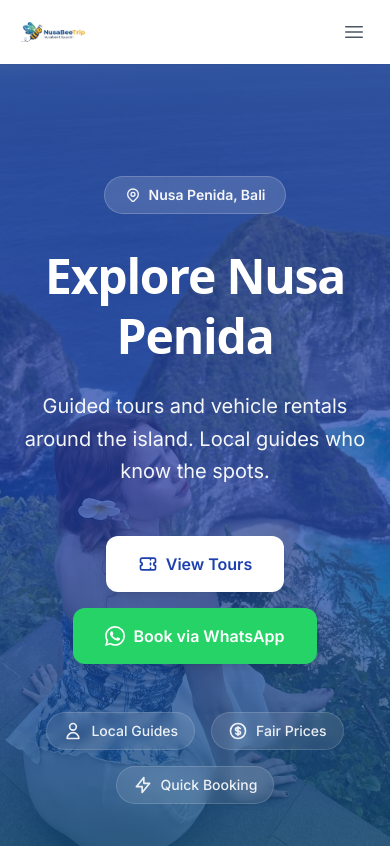
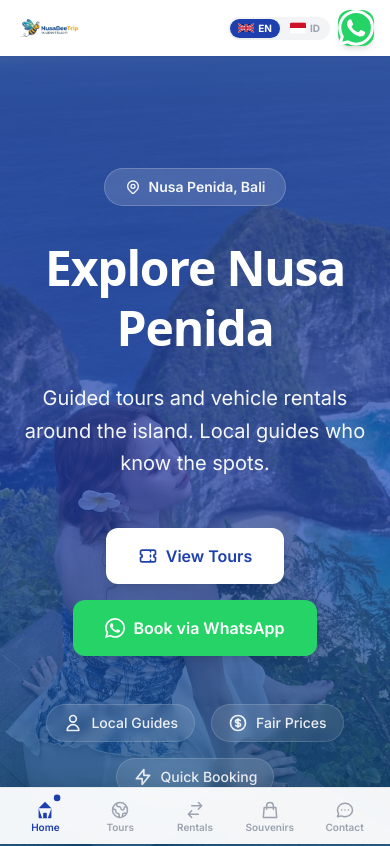
Before and after one commit to reikidevs/nusabeetrip, a Next.js app: page / in a window 390 px wide. Shown: the top 846 px of the page. Built offline with nearby package versions, Linux system fonts and the light colour scheme.

Commit message:
feat: implement responsive layout and navigation header components

```diff
--- a/src/components/layout/Header.tsx
+++ b/src/components/layout/Header.tsx
@@ -4,11 +4,13 @@ import React, { useState, useEffect } from 'react';
 import Link from 'next/link';
 import Image from 'next/image';
 import { usePathname } from 'next/navigation';
-import { Bars3Icon, XMarkIcon } from '@heroicons/react/24/outline';
 import { useLanguage } from '@/lib/LanguageContext';
 import type { Language } from '@/lib/translations';
 import { getWhatsAppLink } from '@/lib/whatsapp';
 
+/* ------------------------------------------------------------------ */
+/*  Desktop nav items                                                  */
+/* ------------------------------------------------------------------ */
 const NAV_ITEMS = [
   { key: 'home' as const, href: '/' },
   { key: 'tours' as const, href: '/tours' },
@@ -18,24 +20,70 @@ const NAV_ITEMS = [
   { key: 'contact' as const, href: '/contact' },
 ];
 
-const WHATSAPP_NUMBER = '6289631281234';
+/* ------------------------------------------------------------------ */
+/*  Mobile bottom-bar items (5 tabs max for thumb reach)               */
+/* ------------------------------------------------------------------ */
+const MOBILE_TABS = [
+  {
+    key: 'home' as const,
+    href: '/',
+    icon: (active: boolean) => (
+      <svg className="w-5 h-5" fill={active ? 'currentColor' : 'none'} stroke="currentColor" viewBox="0 0 24 24">
+        <path strokeLinecap="round" strokeLinejoin="round" strokeWidth={active ? 0 : 1.8} d="M3 12l2-2m0 0l7-7 7 7M5 10v10a1 1 0 001 1h3m10-11l2 2m-2-2v10a1 1 0 01-1 1h-3m-6 0a1 1 0 001-1v-4a1 1 0 011-1h2a1 1 0 011 1v4a1 1 0 001 1m-6 0h6" />
+      </svg>
+    ),
+  },
+  {
+    key: 'tours' as const,
+    href: '/tours',
+    icon: (active: boolean) => (
+      <svg className="w-5 h-5" fill={active ? 'currentColor' : 'none'} stroke="currentColor" viewBox="0 0 24 24">
+        <path strokeLinecap="round" strokeLinejoin="round" strokeWidth={active ? 0 : 1.8} d="M3.055 11H5a2 2 0 012 2v1a2 2 0 002 2 2 2 0 012 2v2.945M8 3.935V5.5A2.5 2.5 0 0010.5 8h.5a2 2 0 012 2 2 2 0 104 0 2 2 0 012-2h1.064M15 20.488V18a2 2 0 012-2h3.064M21 12a9 9 0 11-18 0 9 9 0 0118 0z" />
+      </svg>
+    ),
+  },
+  {
+    key: 'rentals' as const,
+    href: '/rentals',
+    icon: (active: boolean) => (
+      <svg className="w-5 h-5" fill={active ? 'currentColor' : 'none'} stroke="currentColor" viewBox="0 0 24 24">
+        <path strokeLinecap="round" strokeLinejoin="round" strokeWidth={active ? 0 : 1.8} d="M8 7h12m0 0l-4-4m4 4l-4 4m0 6H4m0 0l4 4m-4-4l4-4" />
+      </svg>
+    ),
+  },
+  {
+    key: 'souvenirs' as const,
+    href: '/souvenirs',
+    icon: (active: boolean) => (
+      <svg className="w-5 h-5" fill={active ? 'currentColor' : 'none'} stroke="currentColor" viewBox="0 0 24 24">
+        <path strokeLinecap="round" strokeLinejoin="round" strokeWidth={active ? 0 : 1.8} d="M16 11V7a4 4 0 00-8 0v4M5 9h14l1 12H4L5 9z" />
+      </svg>
+    ),
+  },
+  {
+    key: 'contact' as const,
+    href: '/contact',
+    icon: (active: boolean) => (
+      <svg className="w-5 h-5" fill={active ? 'currentColor' : 'none'} stroke="currentColor" viewBox="0 0 24 24">
+        <path strokeLinecap="round" strokeLinejoin="round" strokeWidth={active ? 0 : 1.8} d="M8 12h.01M12 12h.01M16 12h.01M21 12c0 4.418-4.03 8-9 8a9.863 9.863 0 01-4.255-.949L3 20l1.395-3.72C3.512 15.042 3 13.574 3 12c0-4.418 4.03-8 9-8s9 3.582 9 8z" />
+      </svg>
+    ),
+  },
+];
 
-/** UK / British flag SVG */
+/* ------------------------------------------------------------------ */
+/*  Flag SVGs                                                          */
+/* ------------------------------------------------------------------ */
 const FlagGB: React.FC<{ className?: string }> = ({ className = 'w-5 h-4' }) => (
   <svg className={className} viewBox="0 0 60 30" xmlns="http://www.w3.org/2000/svg">
     <rect width="60" height="30" fill="#012169" />
-    {/* Diagonals white */}
     <path d="M0 0 L60 30 M60 0 L0 30" stroke="#fff" strokeWidth="6" />
-    {/* Diagonals red clipped to quadrants */}
     <path d="M0 0 L60 30 M60 0 L0 30" stroke="#C8102E" strokeWidth="4" />
-    {/* Cross white */}
     <path d="M30 0 V30 M0 15 H60" stroke="#fff" strokeWidth="10" />
-    {/* Cross red */}
     <path d="M30 0 V30 M0 15 H60" stroke="#C8102E" strokeWidth="6" />
   </svg>
 );
 
-/** Indonesia flag SVG */
 const FlagID: React.FC<{ className?: string }> = ({ className = 'w-5 h-4' }) => (
   <svg className={className} viewBox="0 0 3 2" xmlns="http://www.w3.org/2000/svg">
     <rect width="3" height="1" fill="#CE1126" />
@@ -43,14 +91,12 @@ const FlagID: React.FC<{ className?: string }> = ({ className = 'w-5 h-4' }) =>
   </svg>
 );
 
-const FLAG_MAP: Record<Language, React.FC<{ className?: string }>> = {
-  en: FlagGB,
-  id: FlagID,
-};
-
+const FLAG_MAP: Record<Language, React.FC<{ className?: string }>> = { en: FlagGB, id: FlagID };
 const LANG_LABEL: Record<Language, string> = { en: 'EN', id: 'ID' };
 
-/** Language switcher toggle — desktop (top bar, white pill) */
+/* ------------------------------------------------------------------ */
+/*  Language switcher (desktop top bar)                                 */
+/* ------------------------------------------------------------------ */
 const LangSwitcher: React.FC<{ language: Language; setLanguage: (l: Language) => void }> = ({ language, setLanguage }) => (
   <div className="flex items-center gap-0.5 bg-white/10 rounded-full p-0.5">
     {(['en', 'id'] as Language[]).map((lang) => {
@@ -74,6 +120,9 @@ const LangSwitcher: React.FC<{ language: Language; setLanguage: (l: Language) =>
   </div>
 );
 
+/* ------------------------------------------------------------------ */
+/*  Header Component                                                    */
+/* ------------------------------------------------------------------ */
 const Header: React.FC = () => {
   const { language, setLanguage, t } = useLanguage();
   const [mobileMenuOpen, setMobileMenuOpen] = useState(false);
@@ -100,6 +149,7 @@ const Header: React.FC = () => {
     href === '/' ? pathname === '/' : pathname.startsWith(href);
 
   return (
+    <>
       <header
         className={`sticky top-0 z-50 transition-all duration-300 ${
           scrolled
@@ -107,7 +157,7 @@ const Header: React.FC = () => {
             : 'bg-white shadow-sm'
         }`}
       >
-      {/* Top info bar */}
+        {/* Desktop top info bar */}
         <div className="hidden lg:block bg-brand-blue-800 text-white">
           <div className="max-w-7xl mx-auto px-4 py-2 flex justify-between items-center text-xs">
             <div className="flex items-center gap-6">
@@ -151,7 +201,7 @@ const Header: React.FC = () => {
 
         {/* Main navbar */}
         <div className="max-w-7xl mx-auto px-4">
-        <div className="flex justify-between items-center h-16 md:h-20">
+          <div className="flex justify-between items-center h-14 md:h-20">
 
             {/* Logo */}
             <Link href="/" className="flex-shrink-0">
@@ -160,7 +210,7 @@ const Header: React.FC = () => {
                 alt="NusaBeeTrip"
                 width={180}
                 height={54}
-              className="h-10 md:h-14 w-auto"
+                className="h-9 md:h-14 w-auto"
                 priority
               />
             </Link>
@@ -200,102 +250,79 @@ const Header: React.FC = () => {
               </a>
             </div>
 
-          {/* Mobile hamburger */}
-          <button
-            type="button"
-            onClick={() => setMobileMenuOpen(!mobileMenuOpen)}
-            className="md:hidden p-2 rounded-lg text-gray-600 hover:text-brand-blue-800 hover:bg-gray-100 transition-colors"
-            aria-label="Toggle menu"
-          >
-            {mobileMenuOpen ? (
-              <XMarkIcon className="h-6 w-6" />
-            ) : (
-              <Bars3Icon className="h-6 w-6" />
-            )}
-          </button>
-        </div>
-      </div>
-
-      {/* Mobile menu panel */}
-      <div
-        className={`md:hidden overflow-hidden transition-all duration-300 ease-in-out ${
-          mobileMenuOpen ? 'max-h-screen opacity-100' : 'max-h-0 opacity-0'
-        }`}
-      >
-        <div className="border-t border-gray-100 bg-white px-4 py-4 space-y-1">
-          {navItems.map((item) => (
-            <Link
-              key={item.href}
-              href={item.href}
-              onClick={() => setMobileMenuOpen(false)}
-              className={`flex items-center gap-3 px-4 py-3 rounded-xl font-medium transition-all duration-200 ${
-                isActive(item.href)
-                  ? 'bg-brand-blue-50 text-brand-blue-800'
-                  : 'text-gray-700 hover:bg-gray-50 hover:text-brand-blue-800'
-              }`}
-            >
-              {isActive(item.href) && (
-                <span className="w-1.5 h-1.5 rounded-full bg-brand-blue-800 flex-shrink-0" />
-              )}
-              {item.name}
-            </Link>
-          ))}
-          {/* Mobile language switcher */}
-          <div className="px-4 pt-2 flex items-center gap-3">
-            <span className="text-xs text-gray-400 font-medium uppercase tracking-wide">Language:</span>
-            <div className="flex items-center gap-1 bg-gray-100 rounded-full p-0.5">
+            {/* Mobile: Language + WhatsApp mini buttons */}
+            <div className="flex md:hidden items-center gap-2">
+              {/* Compact lang toggle */}
+              <div className="flex items-center gap-0.5 bg-gray-100 rounded-full p-0.5">
                 {(['en', 'id'] as Language[]).map((lang) => {
                   const Flag = FLAG_MAP[lang];
                   return (
                     <button
                       key={lang}
                       onClick={() => setLanguage(lang)}
-                    className={`flex items-center gap-1.5 px-3 py-1 rounded-full text-xs font-bold uppercase tracking-wide transition-all duration-200 ${
+                      className={`flex items-center gap-1 px-2 py-0.5 rounded-full text-[10px] font-bold uppercase transition-all duration-200 ${
                         language === lang
                           ? 'bg-brand-blue-800 text-white shadow-sm'
-                        : 'text-gray-500 hover:text-gray-800'
+                          : 'text-gray-400'
                       }`}
                     >
-                    <Flag className="w-5 h-3.5 rounded-sm overflow-hidden flex-shrink-0" />
+                      <Flag className="w-4 h-3 rounded-sm overflow-hidden flex-shrink-0" />
                       {LANG_LABEL[lang]}
                     </button>
                   );
                 })}
               </div>
-          </div>
-
-          {/* Mobile CTA */}
-          <div className="pt-4 mt-2 border-t border-gray-100 space-y-3">
+              {/* WhatsApp mini CTA */}
               <a
                 href={getWhatsAppLink('services', language)}
                 target="_blank"
                 rel="noopener noreferrer"
-              onClick={() => setMobileMenuOpen(false)}
-              className="flex items-center justify-center gap-2 w-full bg-whatsapp hover:bg-whatsapp-dark text-white px-5 py-3 rounded-xl font-semibold transition-all duration-200"
+                className="w-9 h-9 rounded-xl bg-whatsapp text-white flex items-center justify-center shadow-md"
+                aria-label="WhatsApp"
               >
-              <svg className="w-5 h-5" fill="currentColor" viewBox="0 0 24 24">
+                <svg className="w-4.5 h-4.5" fill="currentColor" viewBox="0 0 24 24">
                   <path d="M17.472 14.382c-.297-.149-1.758-.867-2.03-.967-.273-.099-.471-.148-.67.15-.197.297-.767.966-.94 1.164-.173.199-.347.223-.644.075-.297-.15-1.255-.463-2.39-1.475-.883-.788-1.48-1.761-1.653-2.059-.173-.297-.018-.458.13-.606.134-.133.298-.347.446-.52.149-.174.198-.298.298-.497.099-.198.05-.371-.025-.52-.075-.149-.669-1.612-.916-2.207-.242-.579-.487-.5-.669-.51-.173-.008-.371-.01-.57-.01-.198 0-.52.074-.792.372-.272.297-1.04 1.016-1.04 2.479 0 1.462 1.065 2.875 1.213 3.074.149.198 2.096 3.2 5.077 4.487.709.306 1.262.489 1.694.625.712.227 1.36.195 1.871.118.571-.085 1.758-.719 2.006-1.413.248-.694.248-1.289.173-1.413-.074-.124-.272-.198-.57-.347m-5.421 7.403h-.004a9.87 9.87 0 01-5.031-1.378l-.361-.214-3.741.982.998-3.648-.235-.374a9.86 9.86 0 01-1.51-5.26c.001-5.45 4.436-9.884 9.888-9.884 2.64 0 5.122 1.03 6.988 2.898a9.825 9.825 0 012.893 6.994c-.003 5.45-4.437 9.884-9.885 9.884m8.413-18.297A11.815 11.815 0 0012.05 0C5.495 0 .16 5.335.157 11.892c0 2.096.547 4.142 1.588 5.945L.057 24l6.305-1.654a11.882 11.882 0 005.683 1.448h.005c6.554 0 11.89-5.335 11.893-11.893A11.821 11.821 0 0020.885 3.488"/>
                 </svg>
-              {t.common.bookViaWhatsApp}
-            </a>
-            <div className="flex justify-center gap-6 text-sm text-gray-500">
-              <a href="tel:+6289631281234" className="inline-flex items-center gap-1.5 hover:text-brand-blue-800 transition-colors">
-                <svg className="w-4 h-4" fill="none" stroke="currentColor" viewBox="0 0 24 24"><path strokeLinecap="round" strokeLinejoin="round" strokeWidth={2} d="M3 5a2 2 0 012-2h3.28a1 1 0 01.948.684l1.498 4.493a1 1 0 01-.502 1.21l-2.257 1.13a11.042 11.042 0 005.516 5.516l1.13-2.257a1 1 0 011.21-.502l4.493 1.498a1 1 0 01.684.949V19a2 2 0 01-2 2h-1C9.716 21 3 14.284 3 6V5z" /></svg>
-                Call
-              </a>
-              <a href="mailto:sidiqdwiatmoko@gmail.com" className="inline-flex items-center gap-1.5 hover:text-brand-blue-800 transition-colors">
-                <svg className="w-4 h-4" fill="none" stroke="currentColor" viewBox="0 0 24 24"><path strokeLinecap="round" strokeLinejoin="round" strokeWidth={2} d="M3 8l7.89 4.26a2 2 0 002.22 0L21 8M5 19h14a2 2 0 002-2V7a2 2 0 00-2-2H5a2 2 0 00-2 2v10a2 2 0 002 2z" /></svg>
-                Email
-              </a>
-              <a href="https://instagram.com/sidiq_1312" target="_blank" rel="noopener noreferrer" className="inline-flex items-center gap-1.5 hover:text-brand-blue-800 transition-colors">
-                <svg className="w-4 h-4" fill="currentColor" viewBox="0 0 24 24"><path d="M12 2.163c3.204 0 3.584.012 4.85.07 3.252.148 4.771 1.691 4.919 4.919.058 1.265.069 1.645.069 4.849 0 3.205-.012 3.584-.069 4.849-.149 3.225-1.664 4.771-4.919 4.919-1.266.058-1.644.07-4.85.07-3.204 0-3.584-.012-4.849-.07-3.26-.149-4.771-1.699-4.919-4.92-.058-1.265-.07-1.644-.07-4.849 0-3.204.013-3.583.07-4.849.149-3.227 1.664-4.771 4.919-4.919 1.266-.057 1.645-.069 4.849-.069zm0-2.163c-3.259 0-3.667.014-4.947.072-4.358.2-6.78 2.618-6.98 6.98-.059 1.281-.073 1.689-.073 4.948 0 3.259.014 3.668.072 4.948.2 4.358 2.618 6.78 6.98 6.98 1.281.058 1.689.072 4.948.072 3.259 0 3.668-.014 4.948-.072 4.354-.2 6.782-2.618 6.979-6.98.059-1.28.073-1.689.073-4.948 0-3.259-.014-3.667-.072-4.947-.196-4.354-2.617-6.78-6.979-6.98-1.281-.059-1.69-.073-4.949-.073zm0 5.838c-3.403 0-6.162 2.759-6.162 6.162s2.759 6.163 6.162 6.163 6.162-2.759 6.162-6.163c0-3.403-2.759-6.162-6.162-6.162zm0 10.162c-2.209 0-4-1.79-4-4 0-2.209 1.791-4 4-4s4 1.791 4 4c0 2.21-1.791 4-4 4zm6.406-11.845c-.796 0-1.441.645-1.441 1.44s.645 1.44 1.441 1.44c.795 0 1.439-.645 1.439-1.44s-.644-1.44-1.439-1.44z"/></svg>
-                Instagram
               </a>
             </div>
           </div>
         </div>
+      </header>
+
+      {/* ============================================================ */}
+      {/*  Mobile Bottom Tab Bar                                        */}
+      {/* ============================================================ */}
+      <nav className="md:hidden fixed bottom-0 left-0 right-0 z-50 bg-white/95 backdrop-blur-lg border-t border-gray-200 shadow-[0_-4px_20px_rgba(0,0,0,0.08)]">
+        {/* Safe area for notched phones */}
+        <div className="flex items-center justify-around px-2 pt-2 pb-[calc(0.5rem+env(safe-area-inset-bottom,0px))]">
+          {MOBILE_TABS.map((tab) => {
+            const active = isActive(tab.href);
+            return (
+              <Link
+                key={tab.href}
+                href={tab.href}
+                className={`flex flex-col items-center gap-0.5 min-w-[3.5rem] py-1 rounded-xl transition-all duration-200 ${
+                  active
+                    ? 'text-brand-blue-800'
+                    : 'text-gray-400 active:text-brand-blue-600'
+                }`}
+              >
+                <div className={`relative transition-transform duration-200 ${active ? 'scale-110' : ''}`}>
+                  {tab.icon(active)}
+                  {active && (
+                    <span className="absolute -top-1 -right-1 w-1.5 h-1.5 bg-brand-blue-800 rounded-full" />
+                  )}
                 </div>
-    </header>
+                <span className={`text-[10px] font-semibold leading-none ${active ? 'text-brand-blue-800' : 'text-gray-400'}`}>
+                  {t.nav[tab.key]}
+                </span>
+              </Link>
+            );
+          })}
+        </div>
+      </nav>
+
+    </>
   );
 };
 
--- a/src/components/layout/Layout.tsx
+++ b/src/components/layout/Layout.tsx
@@ -25,6 +25,9 @@ const Layout: React.FC<LayoutProps> = ({
         {children}
       </main>
 
+      {/* Extra bottom space on mobile so content isn't hidden behind the bottom tab bar */}
+      <div className="md:hidden h-20" />
+
       {showFooter && <Footer />}
     </div>
   );
```
Lines whose indentation alone changed are shown as unchanged.
